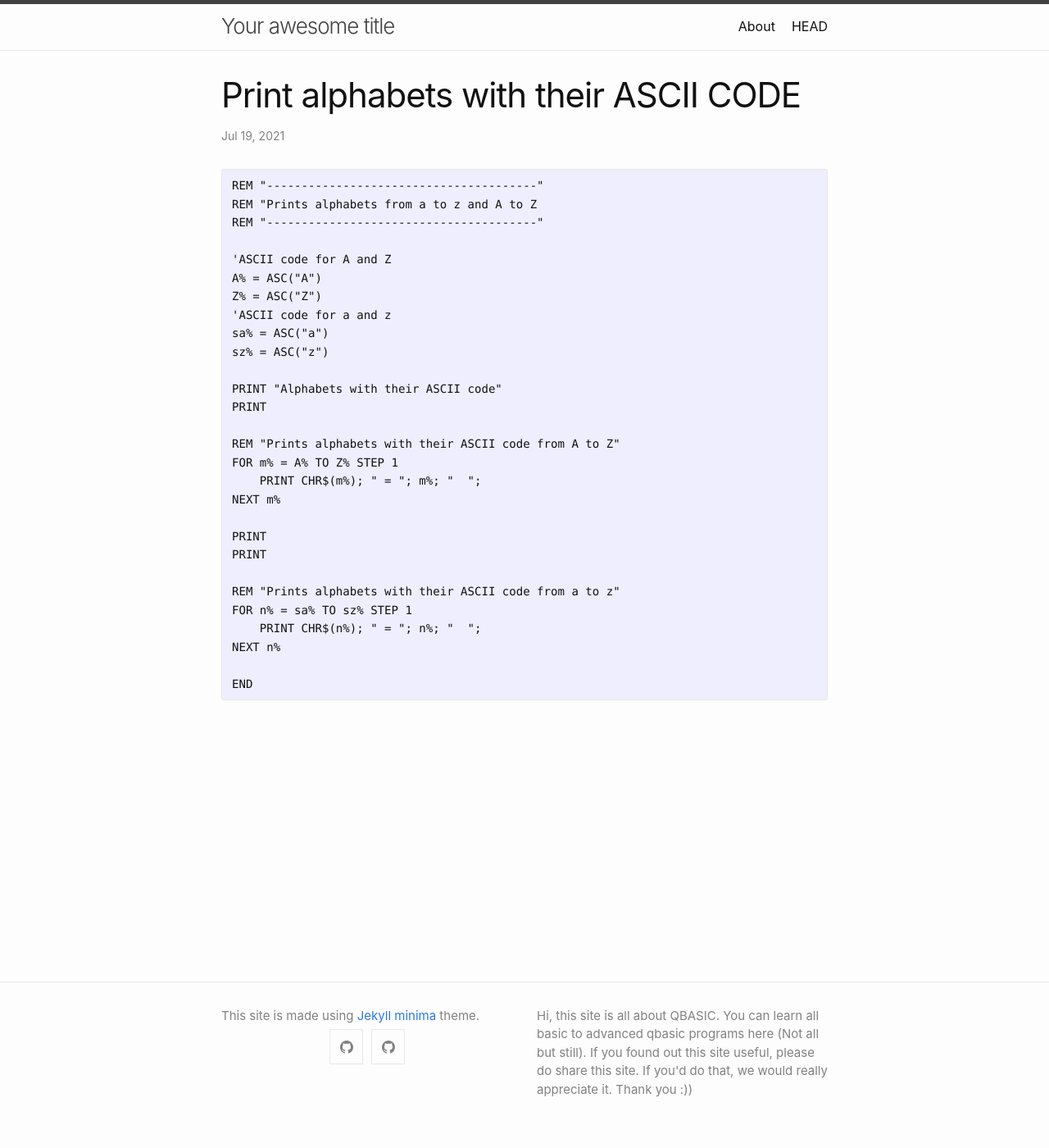
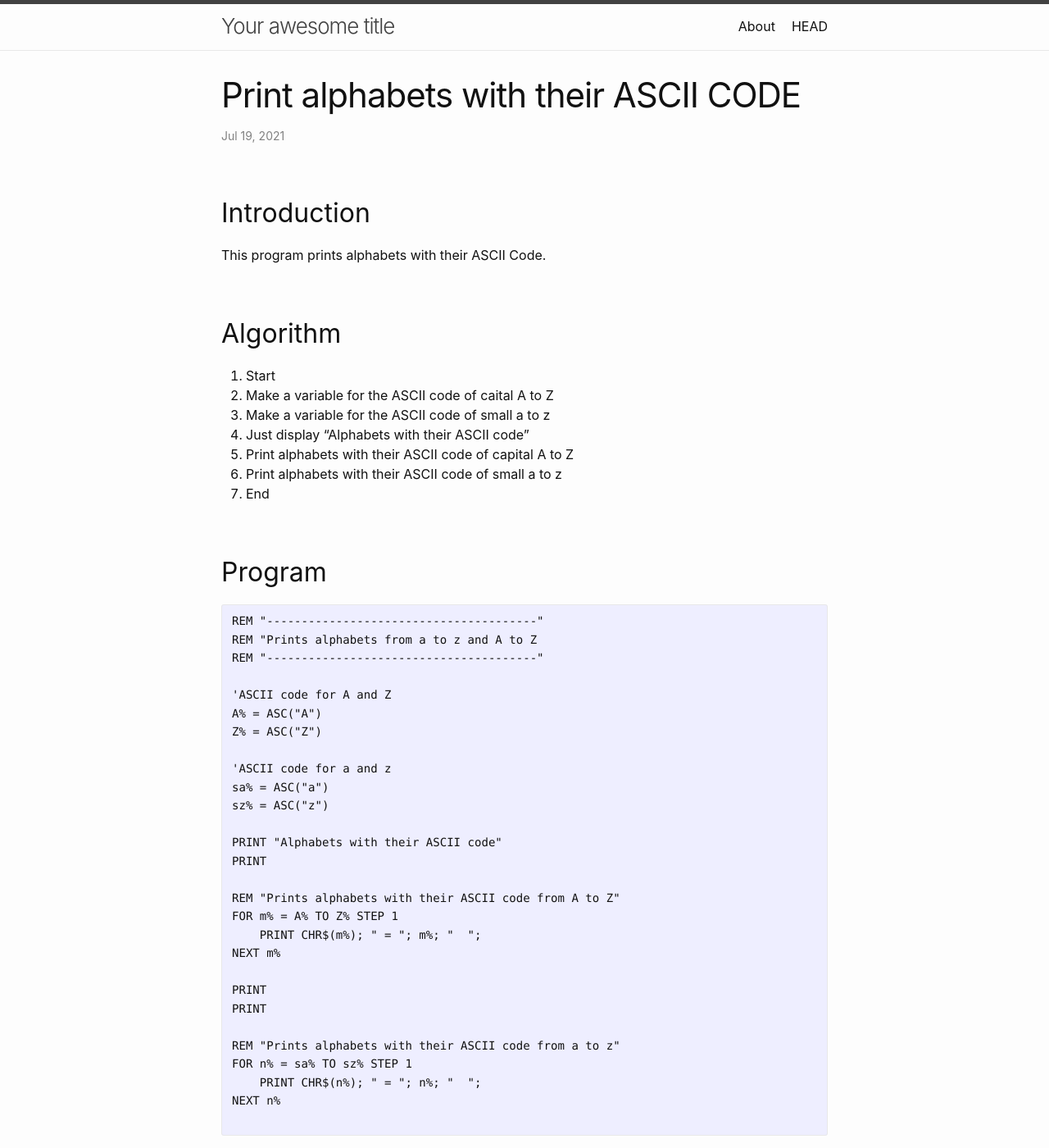
Before and after one commit to avecnavadita/qbasic-blog, a Jekyll site: the page built from _posts/2021-7-19-alphabets.md, in a window 1280 px wide and 1400 px high. Shown: the whole window at 82% size. Built offline with Jekyll 4.4.1, drawn with Linux system fonts in a browser that asks for light colours; some of the changed text lies outside the part shown.

Commit message:
Made some changes in alphabets.md file

````diff
--- a/_posts/2021-7-19-alphabets.md
+++ b/_posts/2021-7-19-alphabets.md
@@ -3,6 +3,19 @@ layout: post
 title: "Print alphabets with their ASCII CODE"
 ---
 
+## Introduction
+This program prints alphabets with their ASCII Code.
+
+## Algorithm
+1. Start
+1. Make a variable for the ASCII code of caital A to Z
+1. Make a variable for the ASCII code of small a to z
+1. Just display "Alphabets with their ASCII code"
+1. Print alphabets with their ASCII code of capital A to Z
+1. Print alphabets with their ASCII code of small a to z
+1. End
+
+## Program
 ```
 REM "---------------------------------------"
 REM "Prints alphabets from a to z and A to Z
@@ -11,6 +24,7 @@ REM "---------------------------------------"
 'ASCII code for A and Z
 A% = ASC("A")
 Z% = ASC("Z")
+
 'ASCII code for a and z
 sa% = ASC("a")
 sz% = ASC("z")
@@ -31,5 +45,33 @@ FOR n% = sa% TO sz% STEP 1
     PRINT CHR$(n%); " = "; n%; "  ";
 NEXT n%
 
-END
 ```
+
+## Description
+
+**ACS :**
+
+ASC returns the ASCII code for the character of the string.
+
+Example :
+
+
+`ASC("A")` returns *ASCII CODE*
+
+The following program returns the ASCII code from capital A to Z
+```
+A% = ASC("A")
+Z% = ASC("Z")
+
+FOR m% = A% TO Z% STEP 1
+    PRINT CHR$(m%); " = "; m%; "  ";
+NEXT m%
+```
+
+**CHR$ :**
+
+CHR$ returns the character corresponding to the ASCII code.
+
+Example :
+
+`PRINT CHR$(65)` returns *A*
````
